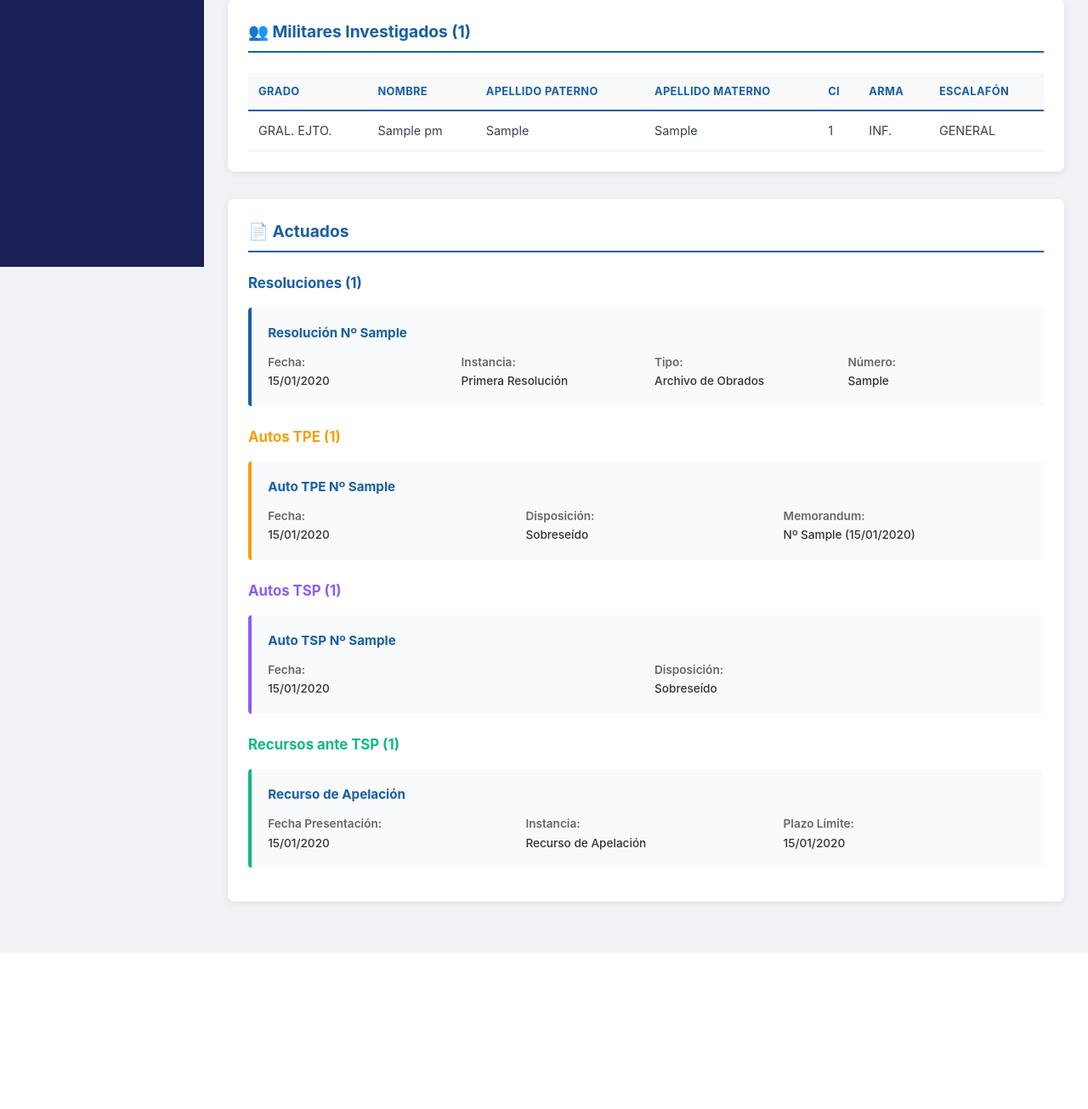
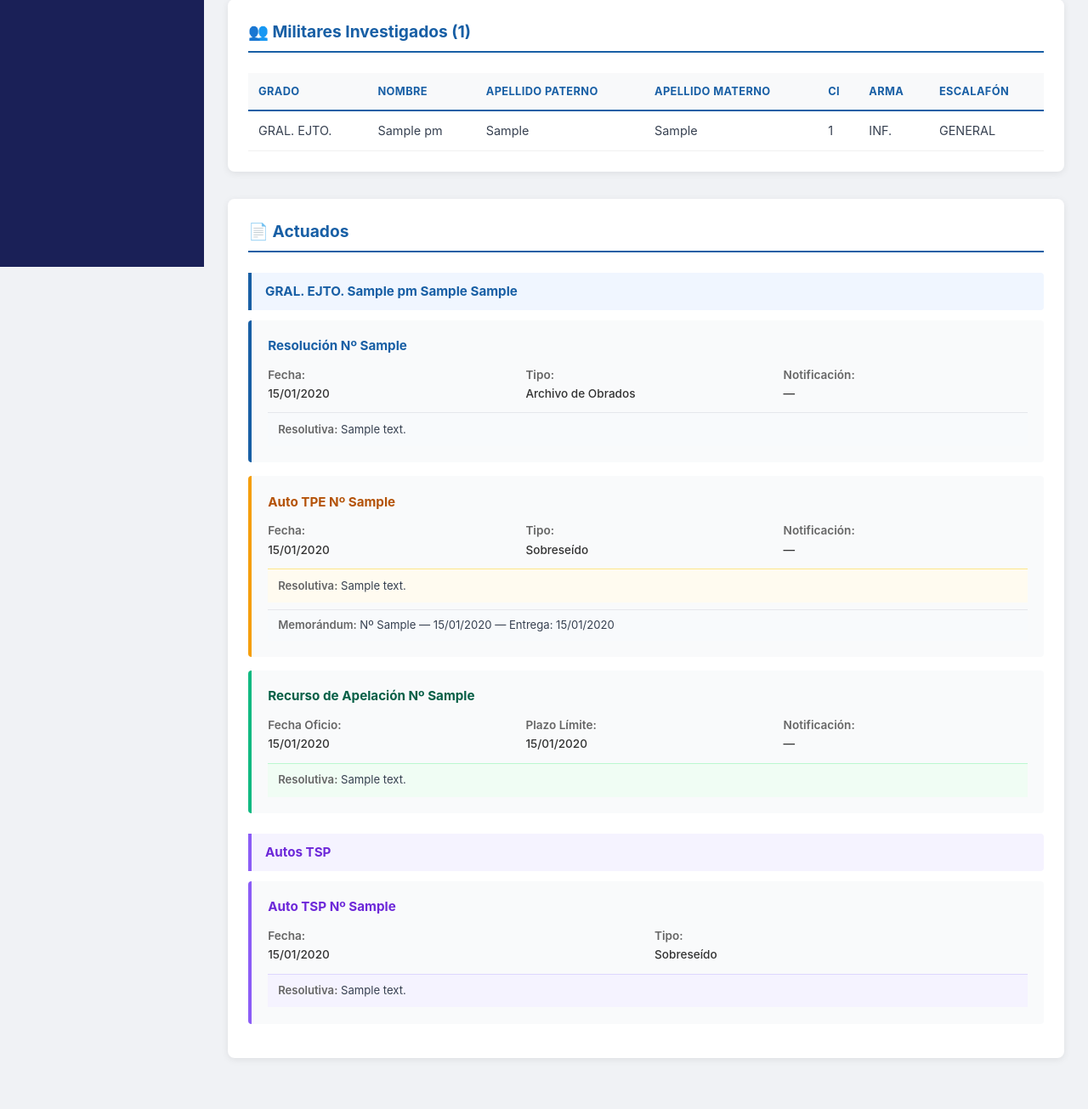
Before and after one commit to taicon-code/tpe_prueba, a Django app: page /buscador/sim/1/ in a window 1280 px wide. Shown: the part 486-1791 px from the top of the page at 85% size. Before the commit the page ends 1607 px from the top, so only its background shows below. Run offline with Django 5.2, Linux system fonts and the light colour scheme; a user stored in the database is signed in; tables that the repository leaves empty hold one stand-in row (values such as "Sample post").

Commit message:
fix: corregir subida de PDF y configurar MEDIA_ROOT dinámico por usuario
- admin2_views: evitar AttributeError cuando res.pm es None al generar nombre del documento
- settings.py: MEDIA_ROOT usa Path.home() para resolver automáticamente la ruta OneDrive en laptop (Dell) y trabajo (user)
- .env: eliminar ruta MEDIA_ROOT hardcodeada, usar default de settings
- detalles_sim: agrupar actuados por militar con RES, RR, Autos TPE y RAP por sección
- buscador_views/export_views: compilar documentos filtrados por pm, usar modelo Memorandum en lugar de campos inline

Co-Authored-By: Claude Sonnet 4.6 <noreply@anthropic.com>

```diff
--- a/tpe_app/templates/tpe_app/buscador/detalles_sim.html
+++ b/tpe_app/templates/tpe_app/buscador/detalles_sim.html
@@ -379,52 +379,91 @@
 <div class="section-container">
   <h2 class="section-title">📄 Actuados</h2>
 
-  <!-- RESOLUCIONES -->
-  {% if resoluciones %}
-  <h3 style="color: #185FA5; margin-top: 1.5rem; margin-bottom: 1rem; font-size: 1.05rem;">Resoluciones ({{ resoluciones.count }})</h3>
-  {% for res in resoluciones %}
+  {% for m in militares_con_docs %}
+  {% if m.resoluciones or m.rrs or m.autos_tpe or m.recursos_tsp %}
+
+  <!-- Subencabezado del militar -->
+  <div style="background: #f0f6ff; border-left: 4px solid #185FA5; padding: 0.6rem 1rem; margin: 1.5rem 0 0.75rem; border-radius: 0 4px 4px 0;">
+    <span style="font-weight: 700; color: #185FA5; font-size: 0.95rem;">
+      {{ m.pm.get_grado_display|default:"" }} {{ m.pm.nombre }} {{ m.pm.paterno }}{% if m.pm.materno %} {{ m.pm.materno }}{% endif %}
+    </span>
+  </div>
+
+  <!-- 1. Resoluciones (PRIMERA instancia) -->
+  {% for res in m.resoluciones %}
   <div class="actuado-card">
     <div class="actuado-header">
       <div class="actuado-titulo">Resolución Nº {{ res.numero|default:"S/N" }}</div>
-      {% with docs=res.documentoadjunto_set.all %}
-        {% if docs %}
-          <div>
-            {% for doc in docs %}
-              <a href="{{ doc.archivo.url }}" target="_blank" style="color: #3b82f6; text-decoration: none; font-size: 0.85rem;">📥 Descargar</a>
-            {% endfor %}
-          </div>
-        {% endif %}
-      {% endwith %}
+      {% with docs=res.documentoadjunto_set.all %}{% if docs %}<div>{% for doc in docs %}<a href="{{ doc.archivo.url }}" target="_blank" style="color:#3b82f6;text-decoration:none;font-size:0.85rem;">📥 Descargar</a>{% endfor %}</div>{% endif %}{% endwith %}
     </div>
     <div class="actuado-info">
-      <div class="info-item">
-        <span class="info-label">Fecha:</span>
-        <span class="info-value">{{ res.fecha|date:"d/m/Y"|default:"N/A" }}</span>
-      </div>
-      <div class="info-item">
-        <span class="info-label">Instancia:</span>
-        <span class="info-value">{{ res.get_instancia_display|default:"—" }}</span>
-      </div>
-      <div class="info-item">
-        <span class="info-label">Tipo:</span>
-        <span class="info-value">{{ res.get_tipo_display|default:"—" }}</span>
-      </div>
-      <div class="info-item">
-        <span class="info-label">Número:</span>
-        <span class="info-value">{{ res.numero|default:"—" }}</span>
-      </div>
+      <div class="info-item"><span class="info-label">Fecha:</span><span class="info-value">{{ res.fecha|date:"d/m/Y"|default:"N/A" }}</span></div>
+      <div class="info-item"><span class="info-label">Tipo:</span><span class="info-value">{{ res.get_tipo_display|default:"—" }}</span></div>
+      <div class="info-item"><span class="info-label">Notificación:</span><span class="info-value">{% if res.fecha_notif %}{{ res.fecha_notif|date:"d/m/Y" }}{% else %}—{% endif %}</span></div>
     </div>
+    {% if res.texto %}<div style="margin-top:0.75rem;padding:0.6rem 0.75rem;background:#f8fafc;border-top:1px solid #e5e7eb;font-size:0.82rem;color:#374151;"><span style="font-weight:600;color:#666;">Resolutiva:</span> {{ res.texto }}</div>{% endif %}
   </div>
   {% endfor %}
-  {% endif %}
 
-  <!-- AUTOS TPE -->
-  {% if autos_tpe %}
-  <h3 style="color: #f59e0b; margin-top: 1.5rem; margin-bottom: 1rem; font-size: 1.05rem;">Autos TPE ({{ autos_tpe.count }})</h3>
-  {% for auto in autos_tpe %}
+  <!-- 2. Recurso de Reconsideración (RR) -->
+  {% for rr in m.rrs %}
+  <div class="actuado-card" style="border-left-color: #6366f1;">
+    <div class="actuado-header">
+      <div class="actuado-titulo" style="color:#4338ca;">Rec. Reconsideración Nº {{ rr.numero|default:"S/N" }}</div>
+      {% with docs=rr.documentoadjunto_set.all %}{% if docs %}<div>{% for doc in docs %}<a href="{{ doc.archivo.url }}" target="_blank" style="color:#3b82f6;text-decoration:none;font-size:0.85rem;">📥 Descargar</a>{% endfor %}</div>{% endif %}{% endwith %}
+    </div>
+    <div class="actuado-info">
+      <div class="info-item"><span class="info-label">Fecha:</span><span class="info-value">{{ rr.fecha|date:"d/m/Y"|default:"N/A" }}</span></div>
+      <div class="info-item"><span class="info-label">Tipo:</span><span class="info-value">{{ rr.get_tipo_display|default:"—" }}</span></div>
+      <div class="info-item"><span class="info-label">Notificación:</span><span class="info-value">{% if rr.fecha_notif %}{{ rr.fecha_notif|date:"d/m/Y" }}{% else %}—{% endif %}</span></div>
+    </div>
+    {% if rr.texto %}<div style="margin-top:0.75rem;padding:0.6rem 0.75rem;background:#eef2ff;border-top:1px solid #c7d2fe;font-size:0.82rem;color:#374151;"><span style="font-weight:600;color:#666;">Resolutiva:</span> {{ rr.texto }}</div>{% endif %}
+  </div>
+  {% endfor %}
+
+  <!-- 3. Autos TPE -->
+  {% for auto in m.autos_tpe %}
   <div class="actuado-card" style="border-left-color: #f59e0b;">
     <div class="actuado-header">
-      <div class="actuado-titulo">Auto TPE Nº {{ auto.numero|default:"S/N" }}</div>
+      <div class="actuado-titulo" style="color:#b45309;">Auto TPE Nº {{ auto.numero|default:"S/N" }}</div>
+    </div>
+    <div class="actuado-info">
+      <div class="info-item"><span class="info-label">Fecha:</span><span class="info-value">{{ auto.fecha|date:"d/m/Y"|default:"N/A" }}</span></div>
+      <div class="info-item"><span class="info-label">Tipo:</span><span class="info-value">{{ auto.get_tipo_display|default:"—" }}</span></div>
+      <div class="info-item"><span class="info-label">Notificación:</span><span class="info-value">{% if auto.fecha_notif %}{{ auto.fecha_notif|date:"d/m/Y" }}{% else %}—{% endif %}</span></div>
+    </div>
+    {% if auto.texto %}<div style="margin-top:0.75rem;padding:0.6rem 0.75rem;background:#fffbf0;border-top:1px solid #fde68a;font-size:0.82rem;color:#374151;"><span style="font-weight:600;color:#666;">Resolutiva:</span> {{ auto.texto }}</div>{% endif %}
+    {% if auto.memorandum %}<div style="margin-top:0.5rem;padding:0.5rem 0.75rem;background:#f8fafc;border-top:1px solid #e5e7eb;font-size:0.82rem;color:#374151;"><span style="font-weight:600;color:#666;">Memorándum:</span> Nº {{ auto.memorandum.numero }} — {{ auto.memorandum.fecha|date:"d/m/Y"|default:"S/F" }}{% if auto.memorandum.fecha_entrega %} — Entrega: {{ auto.memorandum.fecha_entrega|date:"d/m/Y" }}{% endif %}</div>{% endif %}
+  </div>
+  {% endfor %}
+
+  <!-- 4. Recursos TSP (RAP, RAEE) -->
+  {% for recurso in m.recursos_tsp %}
+  <div class="actuado-card" style="border-left-color: #10b981;">
+    <div class="actuado-header">
+      <div class="actuado-titulo" style="color:#065f46;">{{ recurso.get_instancia_display|default:"Recurso" }} Nº {{ recurso.numero|default:"S/N" }}</div>
+    </div>
+    <div class="actuado-info">
+      <div class="info-item"><span class="info-label">Fecha Oficio:</span><span class="info-value">{{ recurso.fecha_oficio|date:"d/m/Y"|default:"N/A" }}</span></div>
+      {% if recurso.fecha_limite %}<div class="info-item"><span class="info-label">Plazo Límite:</span><span class="info-value">{{ recurso.fecha_limite|date:"d/m/Y" }}</span></div>{% endif %}
+      <div class="info-item"><span class="info-label">Notificación:</span><span class="info-value">{% if recurso.fecha_notif %}{{ recurso.fecha_notif|date:"d/m/Y" }}{% else %}—{% endif %}</span></div>
+    </div>
+    {% if recurso.texto %}<div style="margin-top:0.75rem;padding:0.6rem 0.75rem;background:#f0fdf4;border-top:1px solid #bbf7d0;font-size:0.82rem;color:#374151;"><span style="font-weight:600;color:#666;">Resolutiva:</span> {{ recurso.texto }}</div>{% endif %}
+  </div>
+  {% endfor %}
+
+  {% endif %}
+  {% endfor %}
+
+  <!-- AUTOS TSP — sin FK a militar, sección global al final -->
+  {% if autos_tsp %}
+  <div style="background: #f5f3ff; border-left: 4px solid #8b5cf6; padding: 0.6rem 1rem; margin: 1.5rem 0 0.75rem; border-radius: 0 4px 4px 0;">
+    <span style="font-weight: 700; color: #6d28d9; font-size: 0.95rem;">Autos TSP</span>
+  </div>
+  {% for auto in autos_tsp %}
+  <div class="actuado-card" style="border-left-color: #8b5cf6;">
+    <div class="actuado-header">
+      <div class="actuado-titulo" style="color: #6d28d9;">Auto TSP Nº {{ auto.numero|default:"S/N" }}</div>
     </div>
     <div class="actuado-info">
       <div class="info-item">
@@ -432,72 +471,21 @@
         <span class="info-value">{{ auto.fecha|date:"d/m/Y"|default:"N/A" }}</span>
       </div>
       <div class="info-item">
-        <span class="info-label">Disposición:</span>
-        <span class="info-value">{{ auto.get_tipo_display|default:"—" }}</span>
-      </div>
-      {% if auto.memorandum %}
-      <div class="info-item">
-        <span class="info-label">Memorandum:</span>
-        <span class="info-value">Nº {{ auto.memorandum.numero }} ({{ auto.memorandum.fecha|date:"d/m/Y"|default:"N/A" }})</span>
-      </div>
-      {% endif %}
-    </div>
-  </div>
-  {% endfor %}
-  {% endif %}
-
-  <!-- AUTOS TSP -->
-  {% if autos_tsp %}
-  <h3 style="color: #8b5cf6; margin-top: 1.5rem; margin-bottom: 1rem; font-size: 1.05rem;">Autos TSP ({{ autos_tsp.count }})</h3>
-  {% for auto in autos_tsp %}
-  <div class="actuado-card" style="border-left-color: #8b5cf6;">
-    <div class="actuado-header">
-      <div class="actuado-titulo">Auto TSP Nº {{ auto.numero|default:"S/N" }}</div>
-    </div>
-    <div class="actuado-info">
-      <div class="info-item">
-        <span class="info-label">Fecha:</span>
-        <span class="info-value">{{ auto.fecha|date:"d/m/Y"|default:"N/A" }}</span>
-      </div>
-      <div class="info-item">
-        <span class="info-label">Disposición:</span>
+        <span class="info-label">Tipo:</span>
         <span class="info-value">{{ auto.get_tipo_display|default:"—" }}</span>
       </div>
     </div>
-  </div>
-  {% endfor %}
-  {% endif %}
-
-  <!-- RECURSOS TSP (RAP, RAEE) -->
-  {% if recursos_tsp %}
-  <h3 style="color: #10b981; margin-top: 1.5rem; margin-bottom: 1rem; font-size: 1.05rem;">Recursos ante TSP ({{ recursos_tsp.count }})</h3>
-  {% for recurso in recursos_tsp %}
-  <div class="actuado-card" style="border-left-color: #10b981;">
-    <div class="actuado-header">
-      <div class="actuado-titulo">{{ recurso.get_instancia_display|default:"Recurso" }}</div>
+    {% if auto.texto %}
+    <div style="margin-top: 0.75rem; padding: 0.6rem 0.75rem; background: #f5f3ff; border-top: 1px solid #ddd6fe; font-size: 0.82rem; color: #374151;">
+      <span style="font-weight: 600; color: #666;">Resolutiva:</span> {{ auto.texto }}
     </div>
-    <div class="actuado-info">
-      <div class="info-item">
-        <span class="info-label">Fecha Presentación:</span>
-        <span class="info-value">{{ recurso.fecha_oficio|date:"d/m/Y"|default:"N/A" }}</span>
-      </div>
-      <div class="info-item">
-        <span class="info-label">Instancia:</span>
-        <span class="info-value">{{ recurso.get_instancia_display|default:"—" }}</span>
-      </div>
-      {% if recurso.fecha_limite %}
-      <div class="info-item">
-        <span class="info-label">Plazo Límite:</span>
-        <span class="info-value">{{ recurso.fecha_limite|date:"d/m/Y" }}</span>
-      </div>
-      {% endif %}
-    </div>
+    {% endif %}
   </div>
   {% endfor %}
   {% endif %}
 
   <!-- SIN ACTUADOS -->
-  {% if not resoluciones and not autos_tpe and not autos_tsp and not recursos_tsp %}
+  {% if not militares_con_docs and not autos_tsp %}
   <div class="empty-state">No hay actuados registrados para este sumario.</div>
   {% endif %}
 </div>
--- a/tpe_app/views/admin2_views.py
+++ b/tpe_app/views/admin2_views.py
@@ -450,7 +450,7 @@ def subir_pdf_res(request, res_id):
                     resolucion=res,
                     tipo='resolucion',
                     archivo=archivo_pdf,
-                    nombre=f'RES {res.numero} - {res.pm.grado} {res.pm.paterno}'
+                    nombre=f'RES {res.numero} - {res.pm.grado} {res.pm.paterno}' if res.pm else f'RES {res.numero}'
                 )
 
                 messages.success(
--- a/tpe_app/views/buscador_views.py
+++ b/tpe_app/views/buscador_views.py
@@ -55,40 +55,43 @@ def _compilar_documentos_lotes(sim, historial):
     for res in historial['resoluciones'].filter(sim=sim):
         fecha_str = res.fecha.strftime('%d/%m/%y') if res.fecha else 'S/F'
         resolutiva = (res.texto or 'N/A').upper() if res.texto else 'N/A'
-        documentos.append(('RES', res.numero or 'S/N', fecha_str, resolutiva))
+        documentos.append(('RES', res.numero or 'S/N', fecha_str, resolutiva, None))
 
     # Segundas Resoluciones
     for rr in historial.get('segundas_resoluciones', Resolucion.objects.none()).filter(sim=sim):
         fecha_str = rr.fecha.strftime('%d/%m/%y') if rr.fecha else 'S/F'
         resolutiva = (rr.texto or 'N/A').upper() if rr.texto else 'N/A'
-        documentos.append(('RR', rr.numero or 'S/N', fecha_str, resolutiva))
+        documentos.append(('RR', rr.numero or 'S/N', fecha_str, resolutiva, None))
 
     # Autos TPE
     for auto in historial['autos_tpe'].filter(sim=sim):
         fecha_str = auto.fecha.strftime('%d/%m/%y') if auto.fecha else 'S/F'
-        resolutiva = (auto.get_tipo_display() if auto.tipo else 'N/A').upper()
-        memo_txt = ''
-        if auto.memo_numero:
-            memo_txt = f" [MEMO {auto.memo_numero}]"
-        documentos.append(('AUTO', auto.numero or 'S/N', fecha_str, resolutiva + memo_txt))
+        resolutiva = (auto.texto or (auto.get_tipo_display() if auto.tipo else 'N/A')).upper()
+        memo = getattr(auto, 'memorandum', None)
+        if memo:
+            entrega = memo.fecha_entrega.strftime('%d/%m/%y') if memo.fecha_entrega else 'PENDIENTE'
+            memo_str = f"MEMO N° {memo.numero}  |  FECHA: {memo.fecha.strftime('%d/%m/%y') if memo.fecha else 'S/F'}  |  ENTREGA: {entrega}"
+        else:
+            memo_str = None
+        documentos.append(('AUTO TPE', auto.numero or 'S/N', fecha_str, resolutiva, memo_str))
 
     # Recursos Apelación
     for rap in historial['recursos_apelacion'].filter(sim=sim):
         fecha_str = rap.fecha.strftime('%d/%m/%y') if rap.fecha else 'S/F'
         resolutiva = 'RECURSO DE APELACIÓN'
-        documentos.append(('RAP', rap.numero or 'S/N', fecha_str, resolutiva))
+        documentos.append(('RAP', rap.numero or 'S/N', fecha_str, resolutiva, None))
 
     # RAEE
     for raee in historial['raees'].filter(sim=sim):
         fecha_str = raee.fecha.strftime('%d/%m/%y') if raee.fecha else 'S/F'
         resolutiva = 'ACLARACIÓN Y ENMIENDA'
-        documentos.append(('RAEE', raee.numero or 'S/N', fecha_str, resolutiva))
+        documentos.append(('RAEE', raee.numero or 'S/N', fecha_str, resolutiva, None))
 
     # Autos TSP
     for autotsp in historial['autos_tsp'].filter(sim=sim):
         fecha_str = autotsp.fecha.strftime('%d/%m/%y') if autotsp.fecha else 'S/F'
-        resolutiva = (autotsp.get_tipo_display() if autotsp.tipo else 'N/A').upper()
-        documentos.append(('AUTOTSP', autotsp.numero or 'S/N', fecha_str, resolutiva))
+        resolutiva = (autotsp.texto or (autotsp.get_tipo_display() if autotsp.tipo else 'N/A')).upper()
+        documentos.append(('AUTO TSP', autotsp.numero or 'S/N', fecha_str, resolutiva, None))
 
     # Ordenar por fecha
     return documentos
@@ -184,9 +187,20 @@ def detalles_sim(request, sim_id):
 
     # Obtener todos los actuados del SIM
     resoluciones = Resolucion.objects.filter(sim=sim).select_related('abogado', 'pm')
-    autos_tpe = AUTOTPE.objects.filter(sim=sim).select_related('abogado')
+    autos_tpe = AUTOTPE.objects.filter(sim=sim).select_related('abogado', 'pm')
     autos_tsp = AUTOTSP.objects.filter(sim=sim)
-    recursos_tsp = RecursoTSP.objects.filter(sim=sim).select_related('abogado')
+    recursos_tsp = RecursoTSP.objects.filter(sim=sim).select_related('abogado', 'pm')
+
+    # Agrupar actuados por militar en orden cronológico del flujo
+    militares_con_docs = []
+    for pm_obj in militares:
+        militares_con_docs.append({
+            'pm': pm_obj,
+            'resoluciones': resoluciones.filter(pm=pm_obj, instancia='PRIMERA').order_by('fecha'),
+            'rrs':          resoluciones.filter(pm=pm_obj, instancia='RECONSIDERACION').order_by('fecha'),
+            'autos_tpe':    autos_tpe.filter(pm=pm_obj).order_by('fecha'),
+            'recursos_tsp': recursos_tsp.filter(pm=pm_obj).order_by('fecha'),
+        })
 
     # Obtener historial de custodia (trazabilidad) - SOLO para Admin2
     custodia_historial = None
@@ -200,10 +214,8 @@ def detalles_sim(request, sim_id):
     context = {
         'sim': sim,
         'militares': militares,
-        'resoluciones': resoluciones,
-        'autos_tpe': autos_tpe,
+        'militares_con_docs': militares_con_docs,
         'autos_tsp': autos_tsp,
-        'recursos_tsp': recursos_tsp,
         'custodia_historial': custodia_historial,
         'custodia_actual': custodia_actual,
         'es_admin2': es_admin2,
@@ -347,22 +359,21 @@ def export_batch_pdf(request):
     story.append(Spacer(1, 6))
 
     # Pie de página
-    nombre_usuario = request.user.get_full_name() or request.user.username
     grado_usuario = ""
     espec_usuario = ""
+    nombre_completo = request.user.get_full_name() or request.user.username
     if request.user.is_authenticated:
         try:
             perfil = request.user.perfilusuario
-            if perfil.abogado:
-                grado_usuario = perfil.abogado.grado or ""
-                espec_usuario = perfil.abogado.arma or ""
-            elif perfil.vocal and perfil.vocal.pm:
-                grado_usuario = perfil.vocal.pm.get_grado_display() or ""
-                espec_usuario = perfil.vocal.pm.get_arma_display() or ""
+            pm_pie = perfil.pm if perfil.pm else (perfil.vocal.pm if perfil.vocal and perfil.vocal.pm else None)
+            if pm_pie:
+                grado_usuario  = pm_pie.get_grado_display() or ""
+                espec_usuario  = pm_pie.get_arma_display() or ""
+                nombre_completo = f"{pm_pie.nombre or ''} {pm_pie.paterno or ''} {pm_pie.materno or ''}".strip()
         except Exception:
             pass
 
-    partes_pie = [p for p in [grado_usuario, nombre_usuario.upper(), espec_usuario] if p]
+    partes_pie = [p for p in [grado_usuario, espec_usuario, nombre_completo.upper()] if p]
     texto_impreso = "  ".join(partes_pie)
 
     fecha_hoy = datetime.now().strftime("%d/%m/%Y")
@@ -406,9 +417,12 @@ def export_batch_pdf(request):
             contador = 1
             numeros_circulos = ['①', '②', '③', '④', '⑤', '⑥', '⑦', '⑧', '⑨', '⑩']
 
-            for tipo, numero, fecha, resolutiva in documentos:
+            for tipo, numero, fecha, resolutiva, memo in documentos:
                 num_circulo = numeros_circulos[min(contador - 1, 9)]
-                actuados_list.append(f"{num_circulo} {tipo} {numero} ({fecha})<br/>   {resolutiva}<br/><br/>")
+                linea = f"{num_circulo} {tipo} {numero} ({fecha})<br/>   {resolutiva}"
+                if memo:
+                    linea += f"<br/>   <i>└─ {memo}</i>"
+                actuados_list.append(linea + "<br/><br/>")
                 contador += 1
 
             # Unir todo con HTML y remover último <br/><br/>
@@ -527,9 +541,12 @@ def export_batch_excel(request):
             contador = 1
             numeros_circulos = ['①', '②', '③', '④', '⑤', '⑥', '⑦', '⑧', '⑨', '⑩']
 
-            for tipo, numero, fecha, resolutiva in documentos:
+            for tipo, numero, fecha, resolutiva, memo in documentos:
                 num_circulo = numeros_circulos[min(contador - 1, 9)]
-                actuados_list.append(f"{num_circulo} {tipo} {numero} ({fecha})\n   {resolutiva}\n")
+                linea = f"{num_circulo} {tipo} {numero} ({fecha})\n   {resolutiva}"
+                if memo:
+                    linea += f"\n   └─ {memo}"
+                actuados_list.append(linea + "\n")
                 contador += 1
 
             # Unir todo y remover último salto de línea
```
Also changed, not shown: config/settings.py (+7 -2 lines), tpe_app/views/export_views.py (+157 -110 lines).
